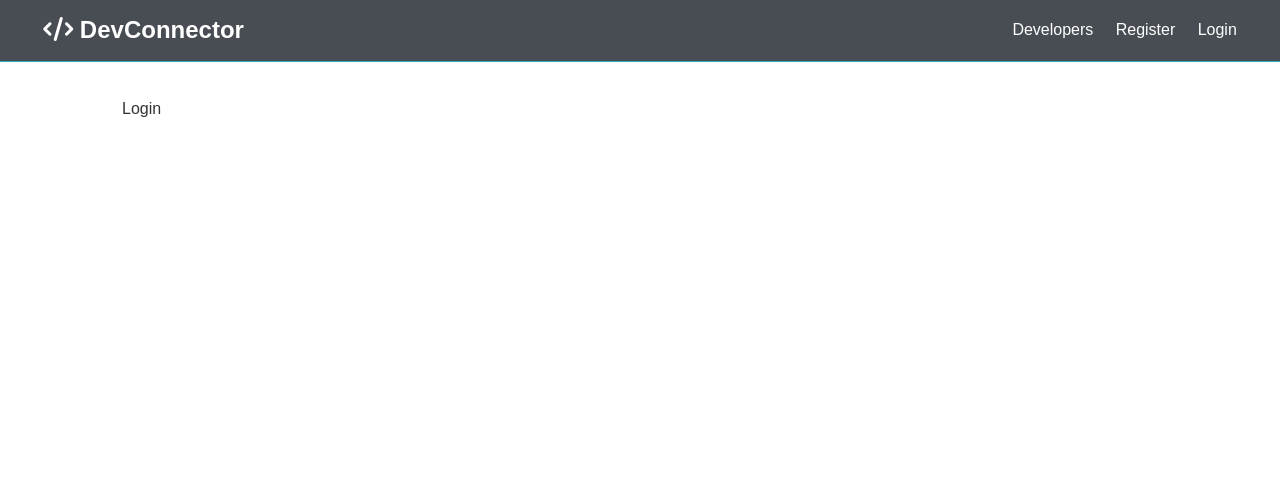
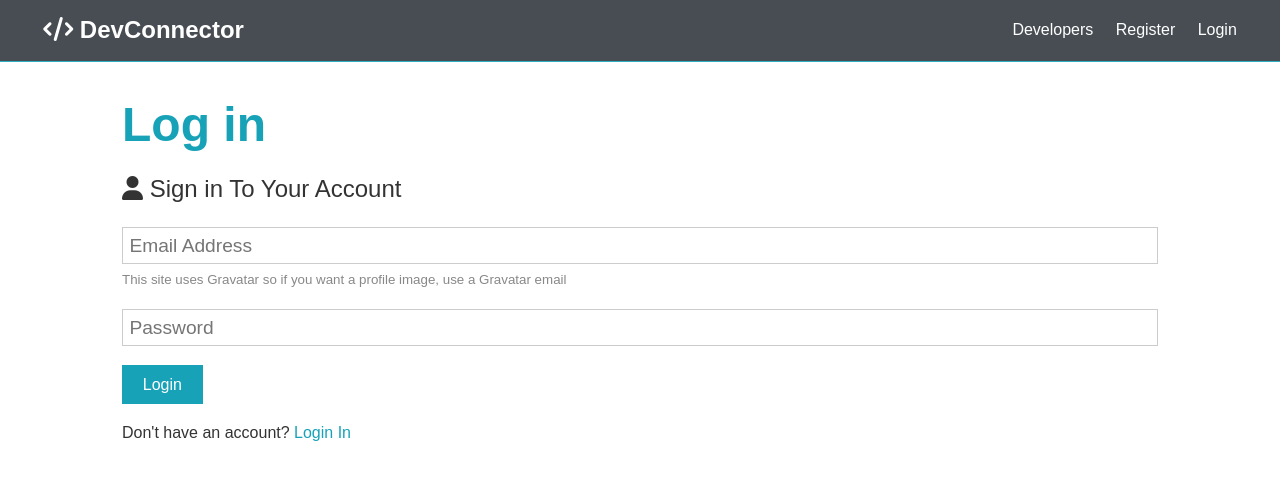
Before and after one commit to OnShubham/DevConnector, a React (Create React App) app in the folder client/: page /Login in a window 1280 px wide. Shown: the top 480 px of the page. Built offline with nearby package versions, Linux system fonts and the light colour scheme.

Commit message:
login are validation working

```diff
--- a/client/src/Components/Layout/auth/Login.jsx
+++ b/client/src/Components/Layout/auth/Login.jsx
@@ -1,12 +1,68 @@
-import React from 'react'
+import React, { Fragment, useState } from "react";
+import { Link } from "react-router-dom";
 
 function Login() {
+  const [formData, setFormData] = useState({
+    email: "",
+    password: "",
+  });
+
+  const { email, password } = formData;
+
+  const onChange = (e) => {
+    const { name, value } = e.target;
+    setFormData((prevFormData) => ({
+      ...prevFormData,
+      [name]: value,
+    }));
+  };
+
+  const onSubmit = async (e) => {
+    e.preventDefault();
+
+    console.log("SUCCESS");
+  };
+
   return (
-    <div>
-        Login
+    <Fragment>
+      <h1 className="large text-primary">Log in</h1>
+      <p className="lead">
+        <i className="fas fa-user"></i> Sign in To Your Account
+      </p>
+      <form className="form" onSubmit={onSubmit}>
+        <div className="form-group">
+          <input
+            type="email"
+            placeholder="Email Address"
+            name="email"
+            value={email}
+            onChange={onChange}
+            required
+          />
+          <small className="form-text">
+            This site uses Gravatar so if you want a profile image, use a
+            Gravatar email
+          </small>
+        </div>
+        <div className="form-group">
+          <input
+            type="password"
+            placeholder="Password"
+            name="password"
+            minLength="6"
+            value={password}
+            onChange={onChange}
+            required
+          />
+        </div>
 
-    </div>
-  )
+        <input type="submit" className="btn btn-primary" value="Login" />
+      </form>
+      <p className="my-1">
+        Don't have an account? <Link to="/register">Login In</Link>
+      </p>
+    </Fragment>
+  );
 }
 
-export default Login
+export default Login;
--- a/client/src/Components/Layout/auth/Register.jsx
+++ b/client/src/Components/Layout/auth/Register.jsx
@@ -1,12 +1,13 @@
-import React, { Fragment, useState } from 'react';
-import { Link } from 'react-router-dom';
+import React, { Fragment, useState } from "react";
+import { Link } from "react-router-dom";
+import axios from "axios";
 
 function Register() {
   const [formData, setFormData] = useState({
-    name: '',
-    email: '',
-    password: '',
-    password2: '',
+    name: "",
+    email: "",
+    password: "",
+    password2: "",
   });
 
   const { name, email, password, password2 } = formData;
@@ -22,9 +23,25 @@ function Register() {
   const onSubmit = async (e) => {
     e.preventDefault();
     if (password !== password2) {
-      console.log('Passwords do not match');
+      console.log("Passwords do not match");
     } else {
-      console.log('Success');
+      const newUser = {
+        name,
+        email,
+        password,
+      };
+      try {
+        const config = {
+          headers: {
+            "Content-Type": "application/json",
+          },
+        };
+        const body = JSON.stringify(newUser);
+        const res = await axios.post("/api/users", body, config);
+        console.log(res.data);
+      } catch (err) {
+        console.error(err.response.data);
+      }
     }
   };
 
```
